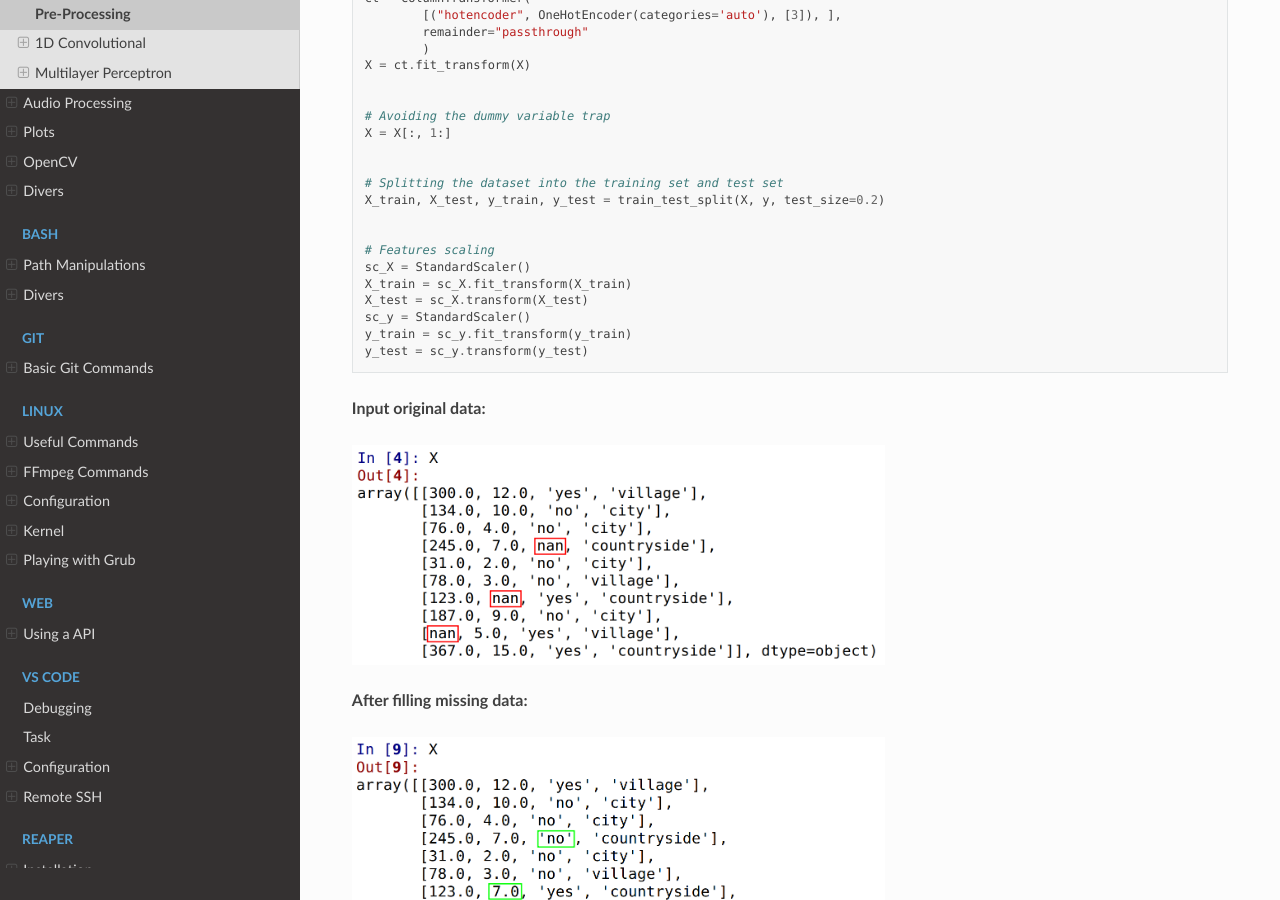
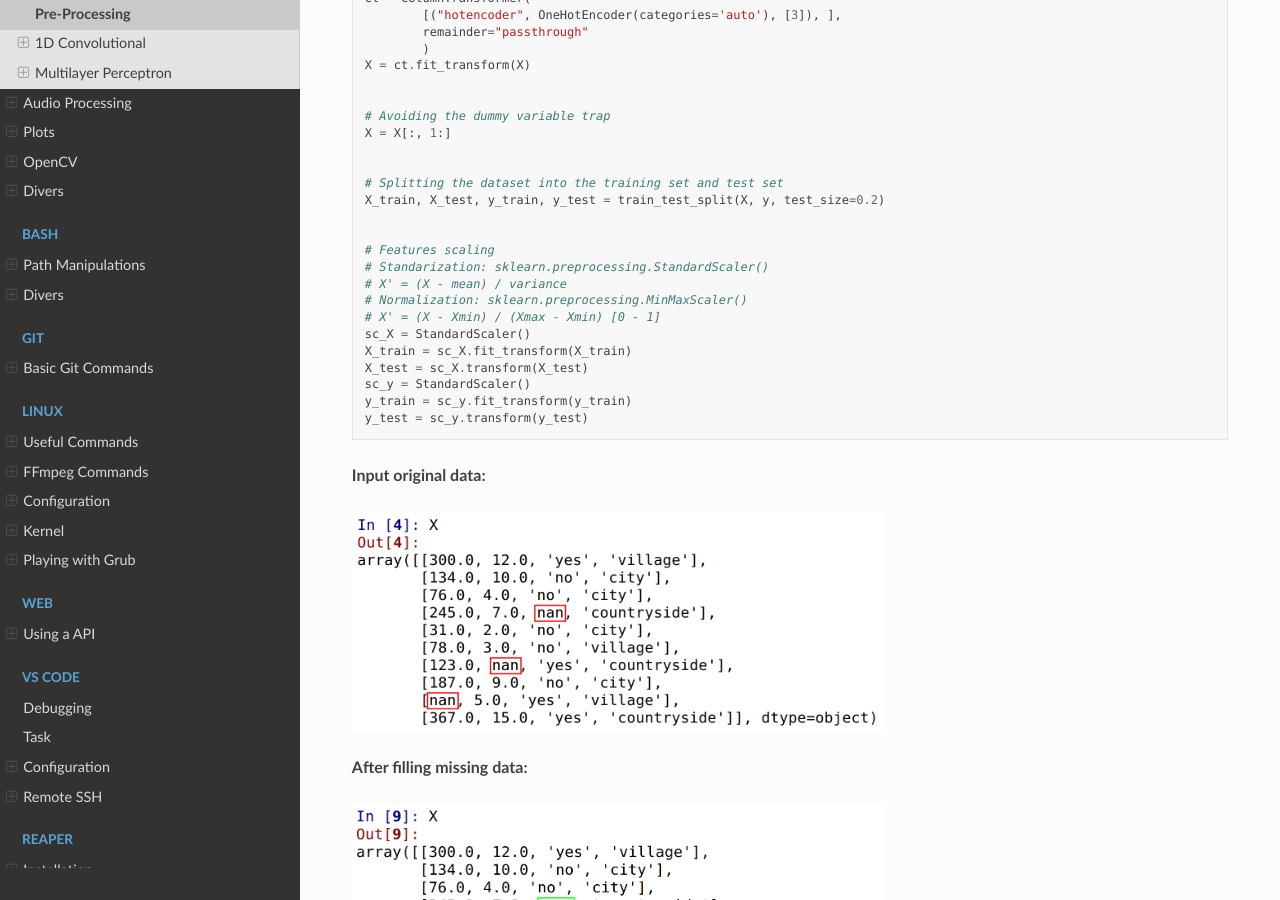
Before and after one commit to Niicoo/algolisto, a Sphinx documentation site: the page built from docs/source/python/machine_learning/pre_processing.rst, in a window 1280 px wide and 900 px high, scrolled down 1281 px. Built offline with Sphinx 7.4.7 and the Read the Docs theme 2.0.0, drawn with Linux system fonts in a browser that asks for light colours.

Commit message:
Adding comment

```diff
--- a/docs/source/python/machine_learning/pre_processing.rst
+++ b/docs/source/python/machine_learning/pre_processing.rst
@@ -83,6 +83,10 @@ Installing sklearn and pandas:
 
 
     # Features scaling
+    # Standarization: sklearn.preprocessing.StandardScaler()
+    # X' = (X - mean) / variance
+    # Normalization: sklearn.preprocessing.MinMaxScaler()
+    # X' = (X - Xmin) / (Xmax - Xmin) [0 - 1]
     sc_X = StandardScaler()
     X_train = sc_X.fit_transform(X_train)
     X_test = sc_X.transform(X_test)
```
